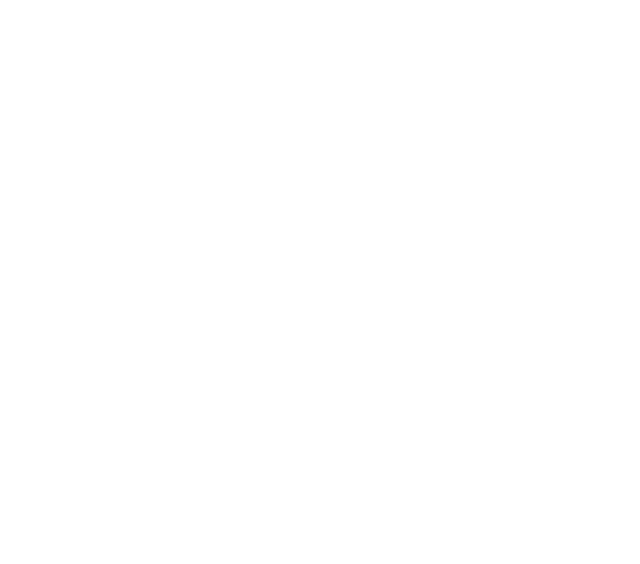
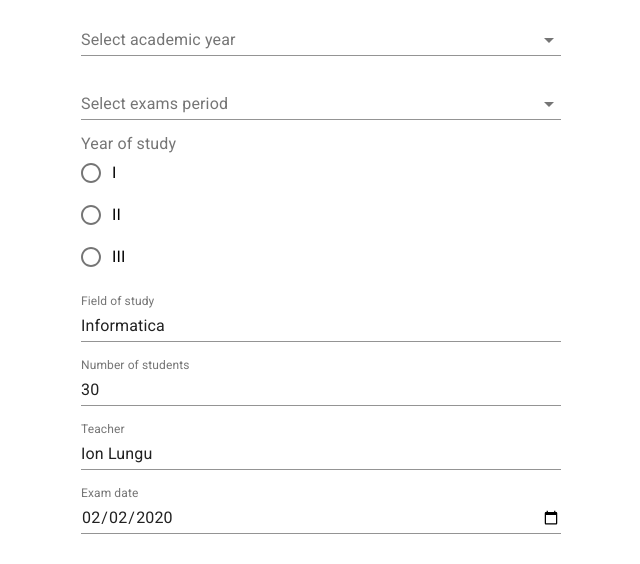
Before and after one commit to madalinaeleonorag/ExamsSchedule, a React (Create React App) app: page /Item/1 in a window 1280 px wide. Shown: the top 564 px of the page, without its empty margins (319-959 px from the left). Built offline with nearby package versions, Linux system fonts and the light colour scheme.

Commit message:
add/update exam form

```diff
--- a/src/App.js
+++ b/src/App.js
@@ -31,7 +31,7 @@
           <Route path="/List">
             <List data={this.state.databaseData} />
           </Route>
-          <Route exact path="/details/:type" component={Item}/>
+          <Route exact path="/Item/:id" component={Item}/>
         </Switch>
       </Router>
     );
--- a/src/Components/Item.css
+++ b/src/Components/Item.css
@@ -0,0 +1,10 @@
+.exams-form {
+    display: flex;
+    flex-direction: column;
+    align-items: center;
+}
+
+.exams-form .MuiFormControl-root {
+    margin: 0.5rem;
+    width: 30rem;
+}
--- a/src/Components/Item.js
+++ b/src/Components/Item.js
@@ -1,15 +1,80 @@
 import React, { Component } from "react";
 import "./Item.css";
 import { useParams } from "react-router-dom";
+import TextField from '@material-ui/core/TextField';
+import MenuItem from '@material-ui/core/MenuItem';
+import Radio from '@material-ui/core/Radio';
+import RadioGroup from '@material-ui/core/RadioGroup';
+import FormControlLabel from '@material-ui/core/FormControlLabel';
+import FormControl from '@material-ui/core/FormControl';
+import FormLabel from '@material-ui/core/FormLabel';
+import * as database from "../database-mockup";
+
 
 class Item extends Component {
+  state = {
+    exam: {},
+  };
+
+  componentDidMount() {
+    return database
+      .get()
+      .then((dataResponse) => {
+        this.setState({
+          exam: dataResponse.data.find(item => item.id == this.props.match.params.id)
+        });
+      })
+      .catch((error) => {
+        console.log(error);
+      });
+  }
+
   render() {
-      let { type } = useParams();
-    return <div>
-        hgfxgchvjbhkn
-        {type}
-    </div>;
+    return (
+      <form className="exams-form" noValidate autoComplete="off">
+        <TextField
+          id="standard-select-academic-year"
+          select
+          label="Select academic year">
+          <MenuItem value="2019-2020">2017-2018</MenuItem>
+          <MenuItem value="2019-2020">2018-2019</MenuItem>
+          <MenuItem value="2019-2020">2019-2020</MenuItem>
+        </TextField>
+
+        <TextField
+          id="standard-select-exams-period"
+          select
+          label="Select exams period">
+          <MenuItem value="summer">Summer</MenuItem>
+          <MenuItem value="winter">Winter</MenuItem>
+        </TextField>
+
+        <FormControl component="fieldset">
+          <FormLabel component="legend">Year of study</FormLabel>
+          <RadioGroup name="year-of-study"  >
+            <FormControlLabel value="I" control={<Radio />} label="I" />
+            <FormControlLabel value="II" control={<Radio />} label="II" />
+            <FormControlLabel value="III" control={<Radio />} label="III" />
+          </RadioGroup>
+        </FormControl>
+
+        <TextField id="field-of-study" label="Field of study" value={(this.state.exam || "").sectie}/>
+        <TextField id="no-of-students" label="Number of students" type="number" value={(this.state.exam || "").nrLocuri} />
+        <TextField id="teacher" label="Teacher"  value={(this.state.exam || "").profesor}/>
+        <TextField
+          id="date"
+          label="Exam date"
+          type="date"
+          value={(this.state.exam || "").dataExamen || "2020-04-04"}
+        />
+
+      </form>
+
+    )
   }
 }
 
+
+
+
 export default Item;
--- a/src/Components/List.js
+++ b/src/Components/List.js
@@ -12,7 +12,7 @@
     return (
       <div>
         <div>
-            <Button variant="contained" color="primary" component={Link} to="/Item?type=new" disableElevation>
+            <Button variant="contained" color="primary" component={Link} to="/Item/new" disableElevation>
               Add new item
             </Button>
         </div>
@@ -26,11 +26,13 @@
                 aria-controls="panel1a-content"
                 id="panel1a-header"
               >
-                {item.date}
+                {item.materie}
+                <br />
+                {"An " + item.anStudiu} - {item.sectie}
               </ExpansionPanelSummary>
               <ExpansionPanelDetails>
-                {item.sectia}
-                  <Button variant="contained" color="primary" component={Link} to="/Item?type=existing" disableElevation>
+
+                  <Button variant="contained" color="primary" component={Link} to={`/Item/${item.id}`} disableElevation>
                     Edit item
                   </Button>
               </ExpansionPanelDetails>
--- a/src/database-mockup.js
+++ b/src/database-mockup.js
@@ -6,23 +6,78 @@
                 anUniversitar: '2019-2020',
                 sesiune: 'iarna',
                 anStudiu: 'I',
-                sectia: 'Informatica',
-                locuri: 30,
-                materia: 'POO',
+                sectie: 'Informatica',
+                nrLocuri: 30,
+                materie: 'POO',
                 profesor: 'Ion Lungu',
-                date: '02-02-2019'
+                dataExamen: '2020-02-02'
             },
             {
                 id: 2,
                 anUniversitar: '2019-2020',
                 sesiune: 'vara',
                 anStudiu: 'III',
-                sectia: 'Statistica',
-                locuri: 30,
-                materia: 'Macroeconomie',
+                sectie: 'Statistica',
+                nrLocuri: 30,
+                materie: 'Macroeconomie',
                 profesor: 'Marilena Alina',
-                date: '02-02-2019'
-            }
+                dataExamen: '2020-06-10'
+            },
+            {
+                id: 3,
+                anUniversitar: '2019-2020',
+                sesiune: 'iarna',
+                anStudiu: 'I',
+                sectie: 'Cibernetica',
+                nrLocuri: 30,
+                materie: 'Baze de date',
+                profesor: 'Adela Ionescu',
+                dataExamen: '2020-02-19'
+            },
+            {
+                id: 4,
+                anUniversitar: '2019-2020',
+                sesiune: 'iarna',
+                anStudiu: 'II',
+                sectie: 'Informatica',
+                nrLocuri: 30,
+                materie: 'Java',
+                profesor: 'Cristian Toma',
+                dataExamen: '2020-02-20'
+            },
+            {
+                id: 5,
+                anUniversitar: '2019-2020',
+                sesiune: 'vara',
+                anStudiu: 'II',
+                sectie: 'Informatica',
+                nrLocuri: 30,
+                materie: 'Testare',
+                profesor: 'Paul Georgescu',
+                dataExamen: '2020-05-25'
+            },
+            {
+                id: 6,
+                anUniversitar: '2019-2020',
+                sesiune: 'iarna',
+                anStudiu: 'III',
+                sectie: 'Management',
+                nrLocuri: 30,
+                materie: 'Management',
+                profesor: 'Mihai Ionel',
+                dataExamen: '2020-01-07'
+            },
+            {
+                id: 7,
+                anUniversitar: '2019-2020',
+                sesiune: 'vara',
+                anStudiu: 'I',
+                sectie: 'Statistica',
+                nrLocuri: 30,
+                materie: 'Microeconomie',
+                profesor: 'Marilena Alina',
+                dataExamen: '2020-06-02'
+            },
         ]
     });
 }
```
Also changed, not shown: 1 other file (tests, documents, lock files or other folders).
